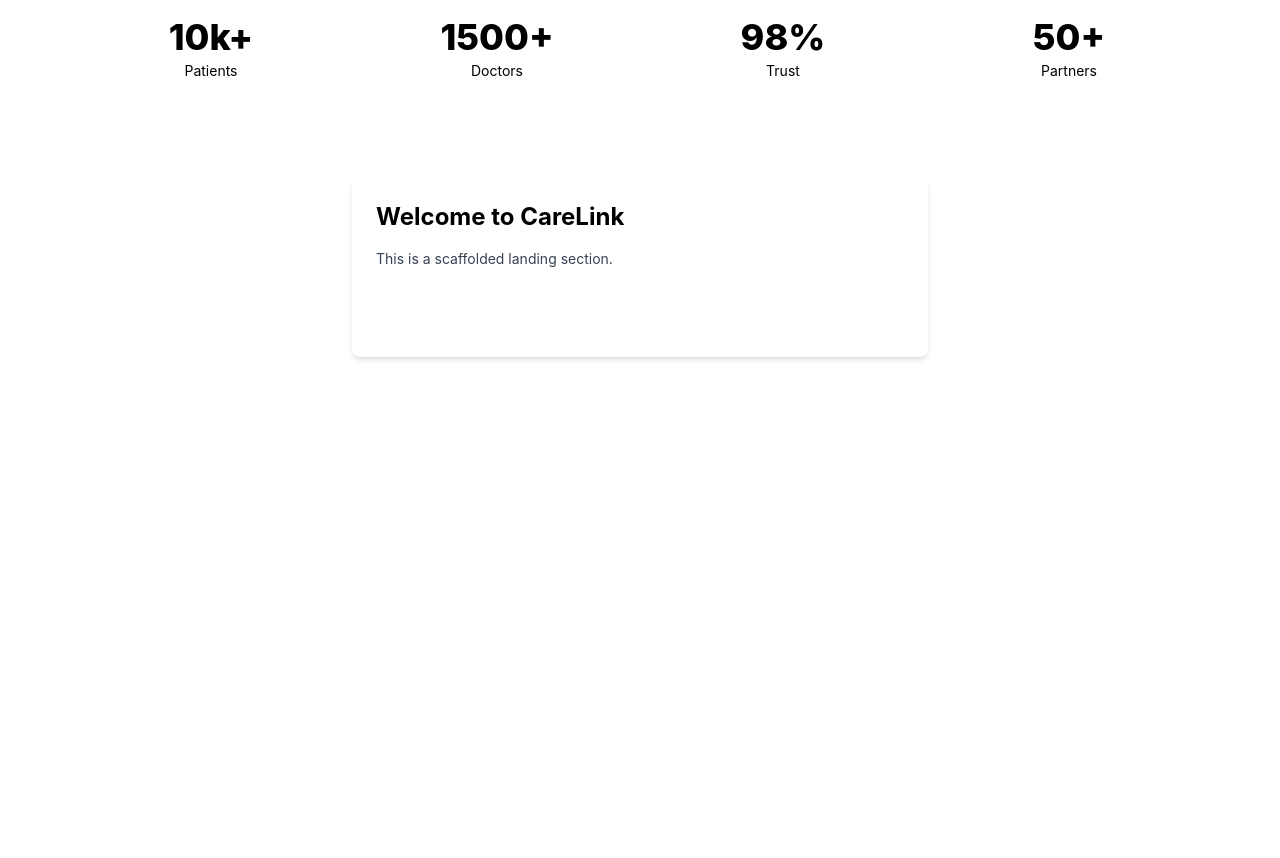
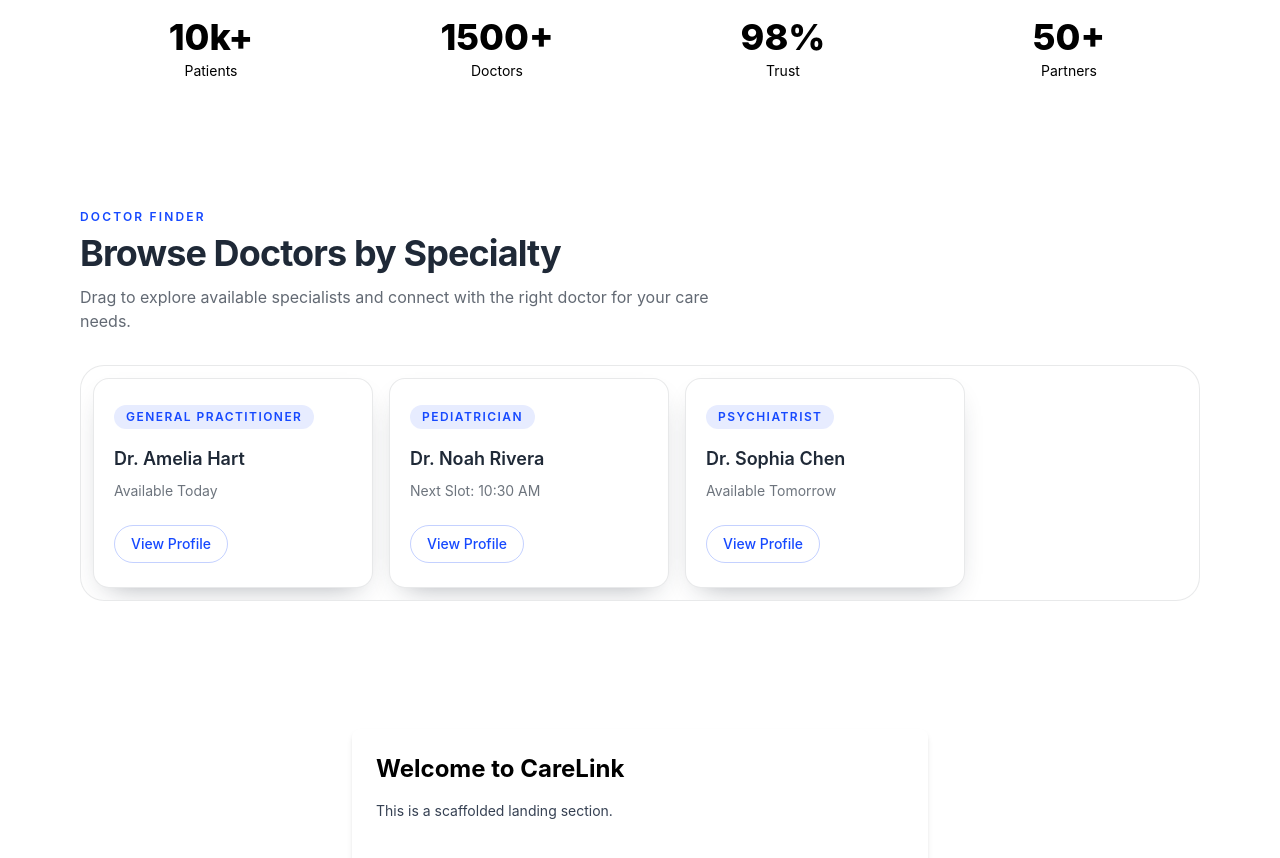
Before and after one commit to CareLink-system/careLinkPlatform, a React (Vite) app in the folder frontend/: page / in a window 1280 px wide. Shown: the part 1120-1978 px from the top of the page. Before the commit the page ends 1525 px from the top, so only its background shows below. Built offline with nearby package versions, Linux system fonts and the light colour scheme.

Commit message:
feat: add doctor finder section

```diff
--- a/frontend/src/features/landing/LandingPage.jsx
+++ b/frontend/src/features/landing/LandingPage.jsx
@@ -3,6 +3,7 @@ import Navbar from '../../components/ui/Navbar'
 import Hero from './components/Hero'
 import SectionOne from './components/SectionOne'
 import Stats from './components/Stats'
+import DoctorFinder from './components/DoctorFinder'
 
 export default function LandingPage() {
   return (
@@ -11,6 +12,7 @@ export default function LandingPage() {
       <main className="min-h-screen bg-background">
         <Hero />
         <Stats />
+        <DoctorFinder />
         <SectionOne />
       </main>
     </>
--- /dev/null
+++ b/frontend/src/features/landing/components/DoctorFinder.jsx
@@ -0,0 +1,90 @@
+import React, { useEffect, useRef, useState } from 'react'
+import { motion } from 'framer-motion'
+
+const specialties = [
+  {
+    specialty: 'General Practitioner',
+    doctor: 'Dr. Amelia Hart',
+    availability: 'Available Today',
+  },
+  {
+    specialty: 'Pediatrician',
+    doctor: 'Dr. Noah Rivera',
+    availability: 'Next Slot: 10:30 AM',
+  },
+  {
+    specialty: 'Psychiatrist',
+    doctor: 'Dr. Sophia Chen',
+    availability: 'Available Tomorrow',
+  },
+]
+
+export default function DoctorFinder() {
+  const viewportRef = useRef(null)
+  const trackRef = useRef(null)
+  const [maxDrag, setMaxDrag] = useState(0)
+
+  useEffect(() => {
+    const calculateMaxDrag = () => {
+      if (!viewportRef.current || !trackRef.current) return
+
+      const viewportWidth = viewportRef.current.offsetWidth
+      const trackWidth = trackRef.current.scrollWidth
+      setMaxDrag(Math.max(trackWidth - viewportWidth, 0))
+    }
+
+    calculateMaxDrag()
+    window.addEventListener('resize', calculateMaxDrag)
+
+    return () => {
+      window.removeEventListener('resize', calculateMaxDrag)
+    }
+  }, [])
+
+  return (
+    <section id="find-doctors" className="py-20">
+      <div className="mx-auto max-w-6xl px-4">
+        <div className="mb-8 flex items-end justify-between gap-4">
+          <div>
+            <p className="text-xs font-semibold uppercase tracking-[0.18em] text-[#1649FF]">Doctor Finder</p>
+            <h2 className="mt-2 text-3xl font-bold tracking-tight text-[#1F2937] md:text-4xl">
+              Browse Doctors by Specialty
+            </h2>
+            <p className="mt-3 max-w-2xl text-sm text-[#1F2937]/70 md:text-base">
+              Drag to explore available specialists and connect with the right doctor for your care needs.
+            </p>
+          </div>
+        </div>
+
+        <div ref={viewportRef} className="overflow-hidden rounded-3xl border border-[#1F2937]/10 bg-white/70 p-3 backdrop-blur">
+          <motion.div
+            ref={trackRef}
+            className="flex cursor-grab gap-4 active:cursor-grabbing"
+            drag="x"
+            dragConstraints={{ left: -maxDrag, right: 0 }}
+            dragElastic={0.08}
+            whileTap={{ cursor: 'grabbing' }}
+          >
+            {specialties.map((item) => (
+              <motion.article
+                key={item.specialty}
+                whileHover={{ y: -6 }}
+                transition={{ type: 'spring', stiffness: 280, damping: 24 }}
+                className="min-w-[280px] rounded-2xl border border-[#1F2937]/10 bg-white px-5 py-6 shadow-[0_12px_28px_-16px_rgba(31,41,55,0.45)]"
+              >
+                <div className="mb-4 inline-flex rounded-full bg-[#1649FF]/10 px-3 py-1 text-xs font-semibold uppercase tracking-[0.12em] text-[#1649FF]">
+                  {item.specialty}
+                </div>
+                <h3 className="text-lg font-semibold text-[#1F2937]">{item.doctor}</h3>
+                <p className="mt-2 text-sm text-[#1F2937]/65">{item.availability}</p>
+                <button className="mt-6 inline-flex rounded-full border border-[#1649FF]/25 px-4 py-2 text-sm font-medium text-[#1649FF] transition-colors hover:bg-[#1649FF] hover:text-white">
+                  View Profile
+                </button>
+              </motion.article>
+            ))}
+          </motion.div>
+        </div>
+      </div>
+    </section>
+  )
+}
```
